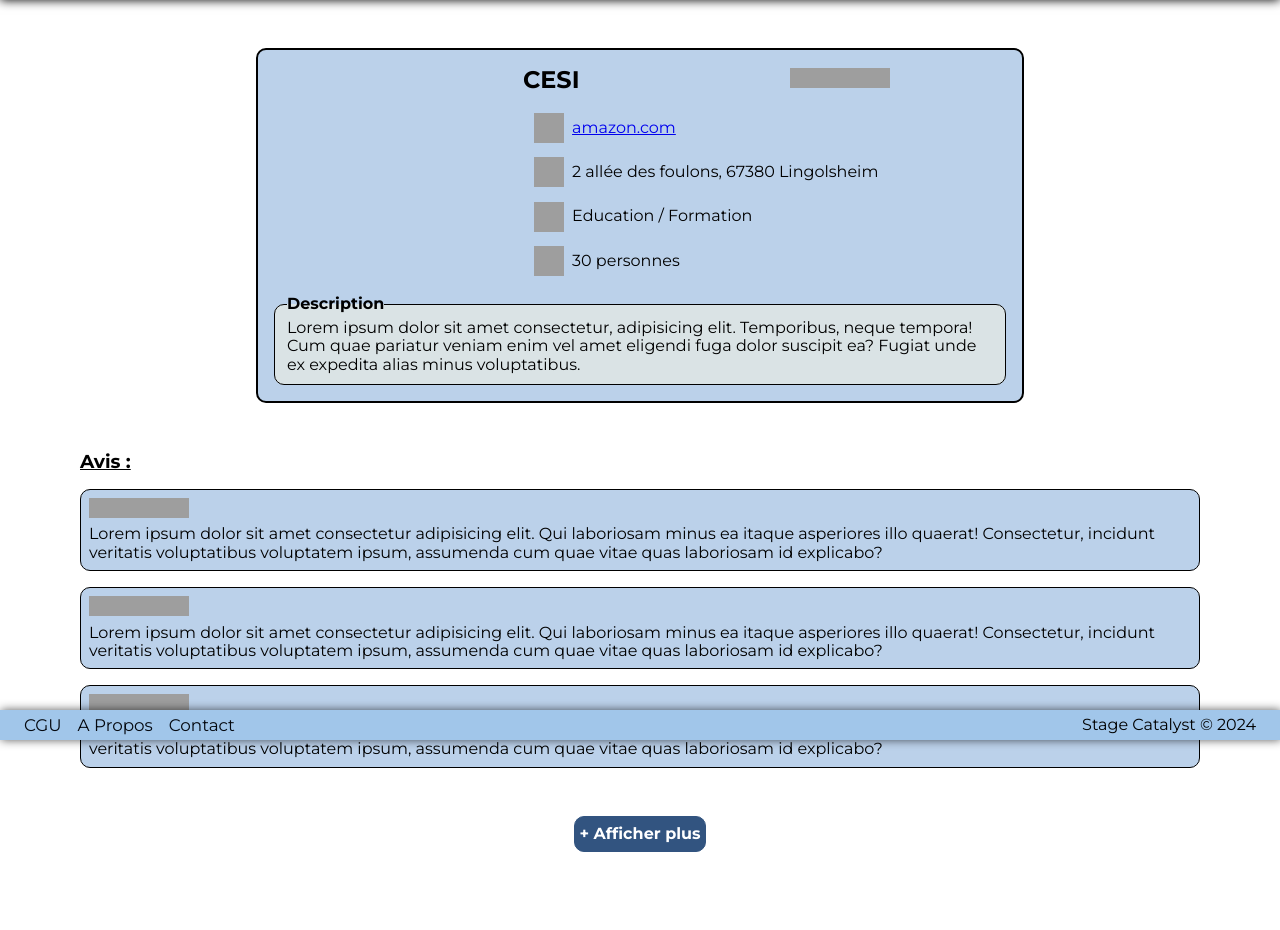
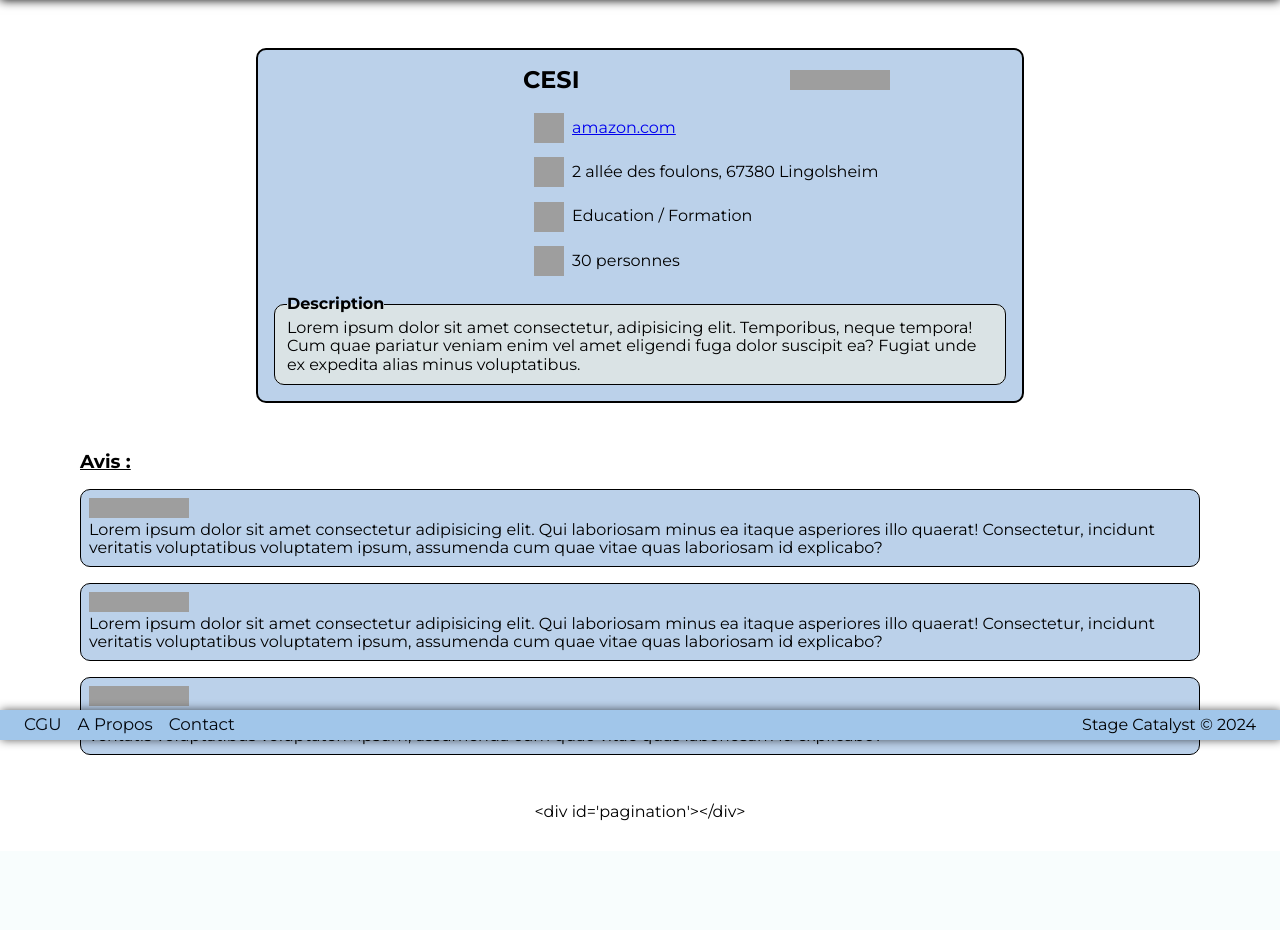
Before and after one commit to aschnepp/Projet-WEB, a PHP site: page /pages/presentation-entreprise.php in a window 1280 px wide. Shown: the part 60-990 px from the top of the page. After the commit the page ends 881 px from the top, so only its background shows below. Run offline with PHP 8.4, Linux system fonts and the light colour scheme; data comes from the database, SQL or seed files in the repository; grey boxes are pictures that could not be loaded.

Commit message:
continuer presentation entreprise, je dois modif pagination

```diff
--- a/pages/presentation-entreprise.php
+++ b/pages/presentation-entreprise.php
@@ -2,9 +2,12 @@
 
 require $_SERVER['DOCUMENT_ROOT'] . "/controller/SmartyCatalyst.php";
 require_once $_SERVER["DOCUMENT_ROOT"] . "/model/Model.php";
+require_once("{$_SERVER["DOCUMENT_ROOT"]}/model/Pagination.php");
 
 $model = new Model();
 $controller = new SmartyCatalyst($model);
+$Pagination = new Pagination;
+$pages = $Pagination->getLinks();
 
-// Affiche le template
+$controller->assign("pagination", $pages);
 $controller->display($_SERVER['DOCUMENT_ROOT'] . "/view/templates/presentation-entreprise.tpl");
--- a/view/templates/presentation-entreprise.tpl
+++ b/view/templates/presentation-entreprise.tpl
@@ -81,5 +81,5 @@
                 vitae quas laboriosam id explicabo?</p>
         </section>
     </section>
-    <button type="button" id="afficher-plus">+ Afficher plus</button>
+    {$pagination}
 {/block}
```
Also changed, not shown: build/cb31ee6ee427b40f3b21ea41ba56311bafd831c3_2.file.header.tpl.php (+4 -4 lines).
